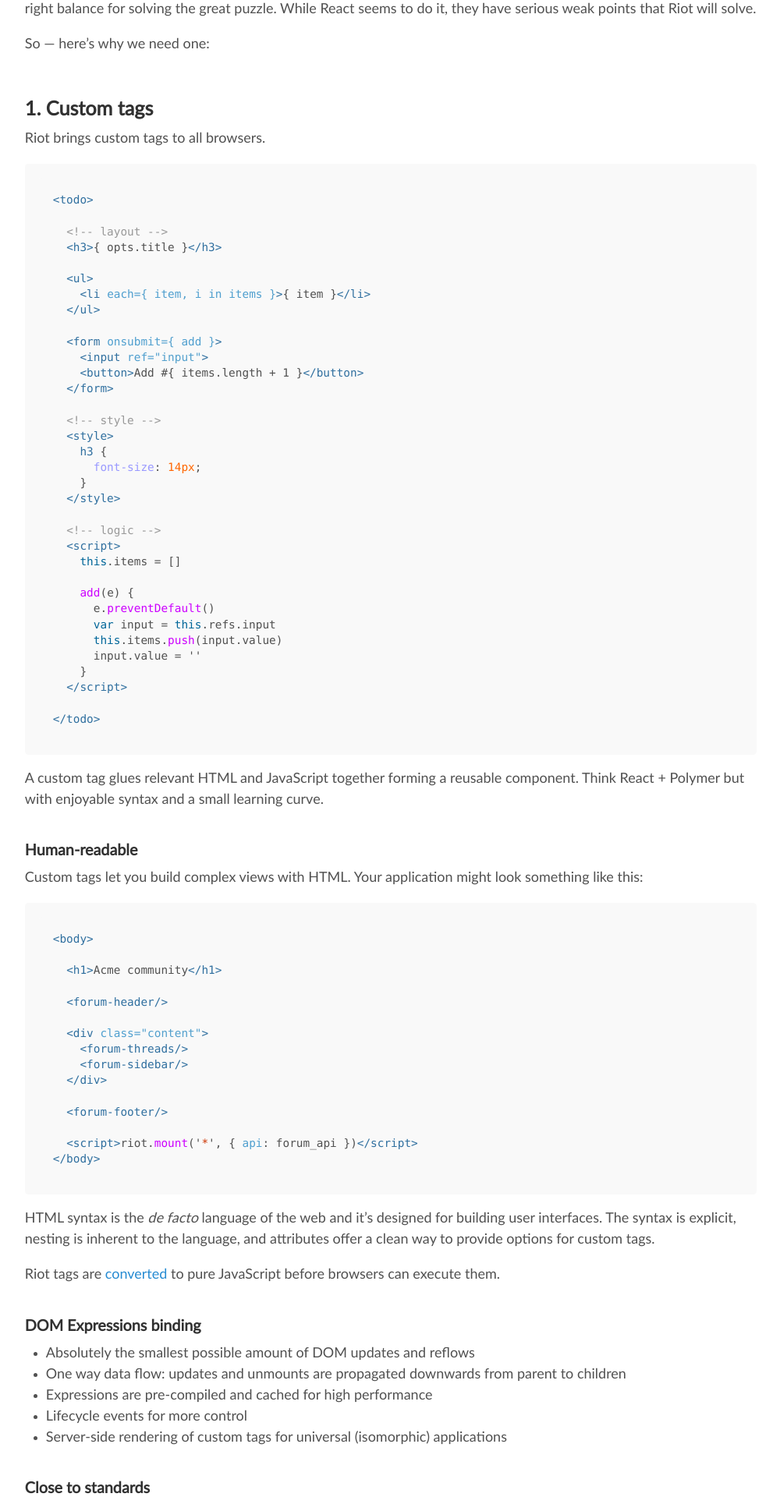
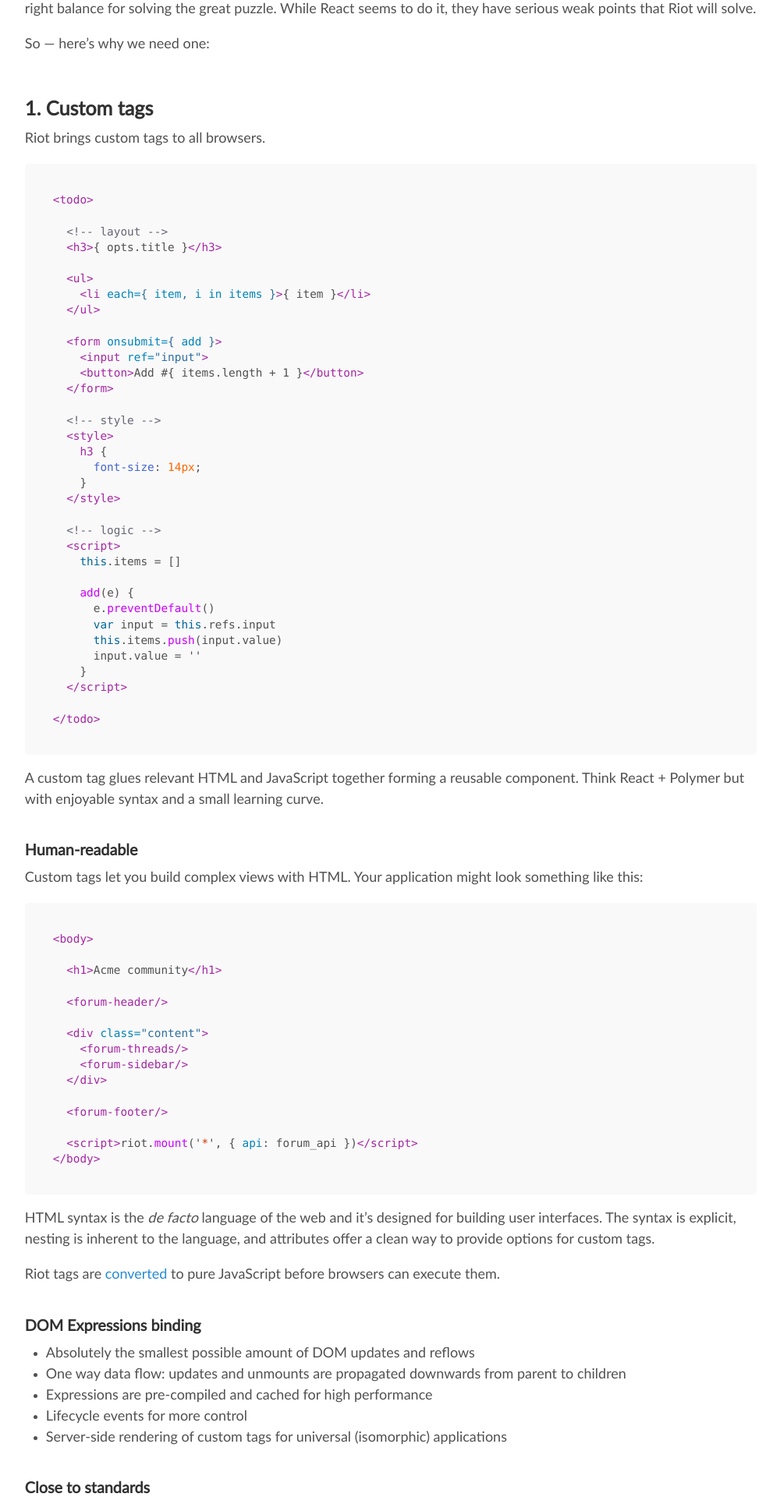
Before and after one commit to riot/riot.github.io, a Jekyll site: the page built from index.md, in a window 1280 px wide. Shown: the part 637-2557 px from the top of the page at 78% size, without its empty margins (139-1139 px from the left). Built offline with Jekyll 4.4.1, drawn with Linux system fonts in a browser that asks for light colours; nearby versions of some CDN libraries; emoji names are drawn with the system emoji font; comment, search, counter and statistics services are not loaded.

Commit message:
Color contrast (#216)
* Make the default code color darker to improve contrast with background

* use sass variables for colors. add ::selection psuedo class to improve color contrast when selecting text

* update colors to improve contrast

```diff
--- a/style/_code.scss
+++ b/style/_code.scss
@@ -11,7 +11,7 @@
 code {
   padding: .25em .5em;
   font-size: 70%;
-  color: #53A0CD;
+  color: #058;
   background-color: #f9f9f9;
   border-radius: 3px;
 }
--- a/style/_syntax.scss
+++ b/style/_syntax.scss
@@ -1,63 +1,96 @@
+$comment:           #667;
+$comment-multi:     #3F7E3E;
+$comment-preproc:   #099;
+$error:             #2f6f9f;
+$error-generic:     #c00;
+$header-generic:    #030;
+$keyword:           #069;
+$keyword-type:      #078;
+$name-attr:         #0184BC;
+$name-builtin:      #366;
+$name-class:        #986801;
+$name-const:        #360;
+$name-exception:    #c00;
+$name-function:     #c0f;
+$name-label:        #46c;
+$name-namespace:    #0184BC;
+$name-tag:          #A626A4;
+$name-variable:     #033;
+$num-lit:           #f60;
+$operator:          #555;
+$operator-word:     #000;
+$output-generic:    #353535;
+$prompt:            #009;
+$str-lit:           #c30;
+$str-lit-interp:    #a00;
+$str-regex:         #3aa;
+$str-symbol:        #fc3;
+$text-whitespace:   #777;
+$traceback:         #9c6;
+
+.highlight *::-moz-selection { background: rgba(220, 220, 255, .5);  }
+.highlight *::selection { background: rgba(220, 220, 255, .5);  }
+
 .highlight .hll { background-color: #ffc; }
-.highlight .c { color: #999; } /* Comment */
-.highlight .err, .highlight .s { color: #53A0CD; } /* Error */
-.highlight .k { color: #069; } /* Keyword */
-.highlight .o { color: #555 } /* Operator */
-.highlight .cm { color: #09f; font-style: italic } /* Comment.Multiline */
-.highlight .cp { color: #099 } /* Comment.Preproc */
-.highlight .c1 { color: #999; } /* Comment.Single */
-.highlight .cs { color: #999; } /* Comment.Special */
-.highlight .gd { background-color: #fcc; border: 1px solid #c00 } /* Generic.Deleted */
+.highlight .c { color: $comment; } /* Comment */
+.highlight .err, .highlight .s { color: $error; } /* Error */
+.highlight .k { color: $keyword; } /* Keyword */
+.highlight .o { color: $operator; } /* Operator */
+.highlight .cm { color: $comment-multi; font-style: italic } /* Comment.Multiline */
+.highlight .cp { color: $comment-preproc; } /* Comment.Preproc */
+.highlight .c1 { color: $comment; } /* Comment.Single */
+.highlight .cs { color: $comment; } /* Comment.Special */
+.highlight .gd { background-color: #fcc; border: 1px solid $name-exception; } /* Generic.Deleted */
 .highlight .ge { font-style: italic } /* Generic.Emph */
-.highlight .gr { color: #f00 } /* Generic.Error */
-.highlight .gh { color: #030; } /* Generic.Heading */
+.highlight .gr { color: $error-generic; } /* Generic.Error */
+.highlight .gh { color: $header-generic; } /* Generic.Heading */
 .highlight .gi { background-color: #cfc; border: 1px solid #0c0 } /* Generic.Inserted */
-.highlight .go { color: #aaa } /* Generic.Output */
-.highlight .gp { color: #009; } /* Generic.Prompt */
+.highlight .go { color: $output-generic; } /* Generic.Output */
+.highlight .gp { color: $prompt; } /* Generic.Prompt */
 .highlight .gs { } /* Generic.Strong */
-.highlight .gu { color: #030; } /* Generic.Subheading */
-.highlight .gt { color: #9c6 } /* Generic.Traceback */
-.highlight .kc { color: #069; } /* Keyword.Constant */
-.highlight .kd { color: #069; } /* Keyword.Declaration */
-.highlight .kn { color: #069; } /* Keyword.Namespace */
-.highlight .kp { color: #069 } /* Keyword.Pseudo */
-.highlight .kr { color: #069; } /* Keyword.Reserved */
-.highlight .kt { color: #078; } /* Keyword.Type */
-.highlight .m { color: #f60 } /* Literal.Number */
-.highlight .na { color: #4f9fcf } /* Name.Attribute */
-.highlight .nb { color: #366 } /* Name.Builtin */
-.highlight .nc { color: #0a8; } /* Name.Class */
-.highlight .no { color: #360 } /* Name.Constant */
-.highlight .nd { color: #99f } /* Name.Decorator */
-.highlight .ni { color: #999; } /* Name.Entity */
-.highlight .ne { color: #c00; } /* Name.Exception */
-.highlight .nf { color: #c0f } /* Name.Function */
-.highlight .nl { color: #99f } /* Name.Label */
-.highlight .nn { color: #0cf; } /* Name.Namespace */
-.highlight .nt { color: #2f6f9f; } /* Name.Tag */
-.highlight .nv { color: #033 } /* Name.Variable */
-.highlight .ow { color: #000; } /* Operator.Word */
-.highlight .w { color: #bbb } /* Text.Whitespace */
-.highlight .mf { color: #f60 } /* Literal.Number.Float */
-.highlight .mh { color: #f60 } /* Literal.Number.Hex */
-.highlight .mi { color: #f60 } /* Literal.Number.Integer */
-.highlight .mo { color: #f60 } /* Literal.Number.Oct */
-.highlight .sb { color: #c30 } /* Literal.String.Backtick */
-.highlight .sc { color: #c30 } /* Literal.String.Char */
-.highlight .sd { color: #c30; font-style: italic } /* Literal.String.Doc */
-.highlight .s2 { color: #c30 } /* Literal.String.Double */
-.highlight .se { color: #c30; } /* Literal.String.Escape */
-.highlight .sh { color: #c30 } /* Literal.String.Heredoc */
-.highlight .si { color: #a00 } /* Literal.String.Interpol */
-.highlight .sx { color: #c30 } /* Literal.String.Other */
-.highlight .sr { color: #3aa } /* Literal.String.Regex */
-.highlight .s1 { color: #c30 } /* Literal.String.Single */
-.highlight .ss { color: #fc3 } /* Literal.String.Symbol */
-.highlight .bp { color: #366 } /* Name.Builtin.Pseudo */
-.highlight .vc { color: #033 } /* Name.Variable.Class */
-.highlight .vg { color: #033 } /* Name.Variable.Global */
-.highlight .vi { color: #033 } /* Name.Variable.Instance */
-.highlight .il { color: #f60 } /* Literal.Number.Integer.Long */
+.highlight .gu { color: $header-generic; } /* Generic.Subheading */
+.highlight .gt { color: $traceback; } /* Generic.Traceback */
+.highlight .kc { color: $keyword; } /* Keyword.Constant */
+.highlight .kd { color: $keyword; } /* Keyword.Declaration */
+.highlight .kn { color: $keyword; } /* Keyword.Namespace */
+.highlight .kp { color: $keyword; } /* Keyword.Pseudo */
+.highlight .kr { color: $keyword; } /* Keyword.Reserved */
+.highlight .kt { color: $keyword-type; } /* Keyword.Type */
+.highlight .m { color: $num-lit; } /* Literal.Number */
+.highlight .na { color: $name-attr; } /* Name.Attribute */
+.highlight .nb { color: $name-builtin; } /* Name.Builtin */
+.highlight .nc { color: $name-class; } /* Name.Class */
+.highlight .no { color: $name-const; } /* Name.Constant */
+.highlight .nd { color: $name-label; } /* Name.Decorator */
+.highlight .ni { color: $comment; } /* Name.Entity */
+.highlight .ne { color: $name-exception; } /* Name.Exception */
+.highlight .nf { color: $name-function; } /* Name.Function */
+.highlight .nl { color: $name-label; } /* Name.Label */
+.highlight .nn { color: $name-namespace; } /* Name.Namespace */
+.highlight .nt { color: $name-tag; } /* Name.Tag */
+.highlight .nv { color: $name-variable; } /* Name.Variable */
+.highlight .ow { color: $operator-word; } /* Operator.Word */
+.highlight .w { color: $text-whitespace; } /* Text.Whitespace */
+.highlight .mf { color: $num-lit; } /* Literal.Number.Float */
+.highlight .mh { color: $num-lit; } /* Literal.Number.Hex */
+.highlight .mi { color: $num-lit; } /* Literal.Number.Integer */
+.highlight .mo { color: $num-lit; } /* Literal.Number.Oct */
+.highlight .sb { color: $str-lit; } /* Literal.String.Backtick */
+.highlight .sc { color: $str-lit; } /* Literal.String.Char */
+.highlight .sd { color: $str-lit; font-style: italic; } /* Literal.String.Doc */
+.highlight .s2 { color: $str-lit; } /* Literal.String.Double */
+.highlight .se { color: $str-lit; } /* Literal.String.Escape */
+.highlight .sh { color: $str-lit; } /* Literal.String.Heredoc */
+.highlight .si { color: $str-lit-interp; } /* Literal.String.Interpol */
+.highlight .sx { color: $str-lit; } /* Literal.String.Other */
+.highlight .sr { color: $str-regex; } /* Literal.String.Regex */
+.highlight .s1 { color: $str-lit; } /* Literal.String.Single */
+.highlight .ss { color: $str-symbol; } /* Literal.String.Symbol */
+.highlight .bp { color: $name-builtin; } /* Name.Builtin.Pseudo */
+.highlight .vc { color: $name-variable; } /* Name.Variable.Class */
+.highlight .vg { color: $name-variable; } /* Name.Variable.Global */
+.highlight .vi { color: $name-variable; } /* Name.Variable.Instance */
+.highlight .il { color: $num-lit; } /* Literal.Number.Integer.Long */
 
 .css .o,
 .css .o + .nt,
```
